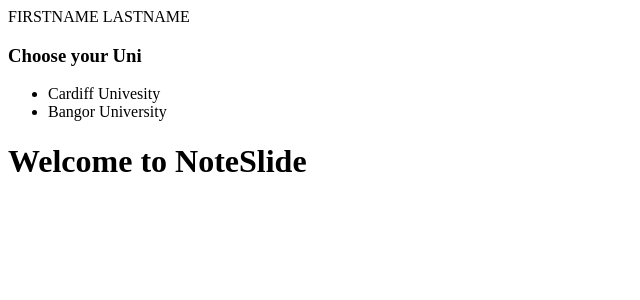
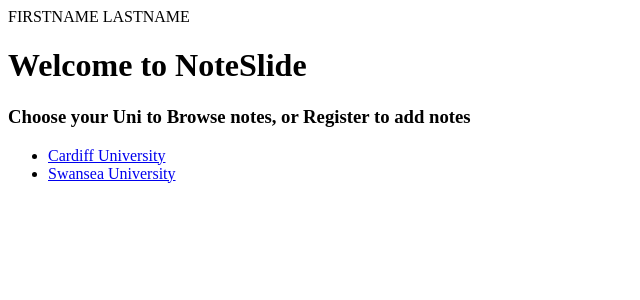
Before and after one commit to wms/NoteSlide, a PHP site: template app/views/layouts/default.html.php in a window 1280 px wide. Shown: the top 300 px of the page, without its empty margins (0-640 px from the left). Run offline with PHP 8.4, Linux system fonts and the light colour scheme; the template is opened without the code that fills it, so the values that code supplies are empty.

Commit message:
Got rid of site bar.

```diff
--- a/app/views/layouts/default.html.php
+++ b/app/views/layouts/default.html.php
@@ -26,10 +26,14 @@
 				</div>
 			</div>
 	<div class="subcontainer">
-	<div id="sidebar"><h3>Choose your Uni</h3><ul><li>Cardiff Univesity</li><li>Bangor University</li></div>
-	<div class="content">
-	<h1>Welcome to NoteSlide</h1>
-	</div>
+		<div class="content">
+		<h1>Welcome to NoteSlide</h1>
+		<h3>Choose your Uni to Browse notes, or Register to add notes</h3>
+			<ul class="unilist">
+				<li><a href="#">Cardiff University</a></li>
+				<li><a href="#">Swansea University</a></li>
+			</ul>
+		</div>
 	</div>
 </body>
 </html>
```
Also changed, not shown: app/webroot/css/noteslide.css (+20 -0 lines).
